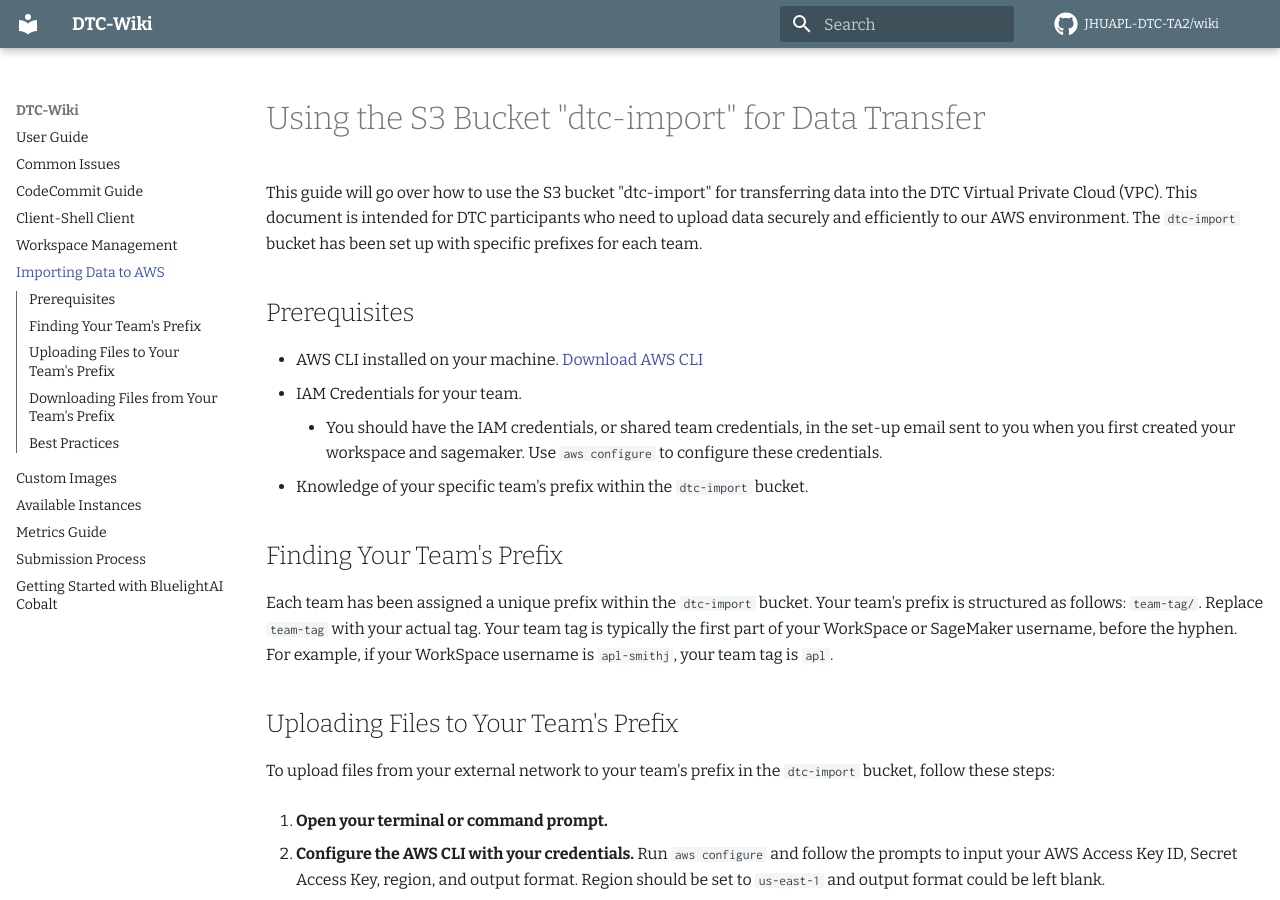
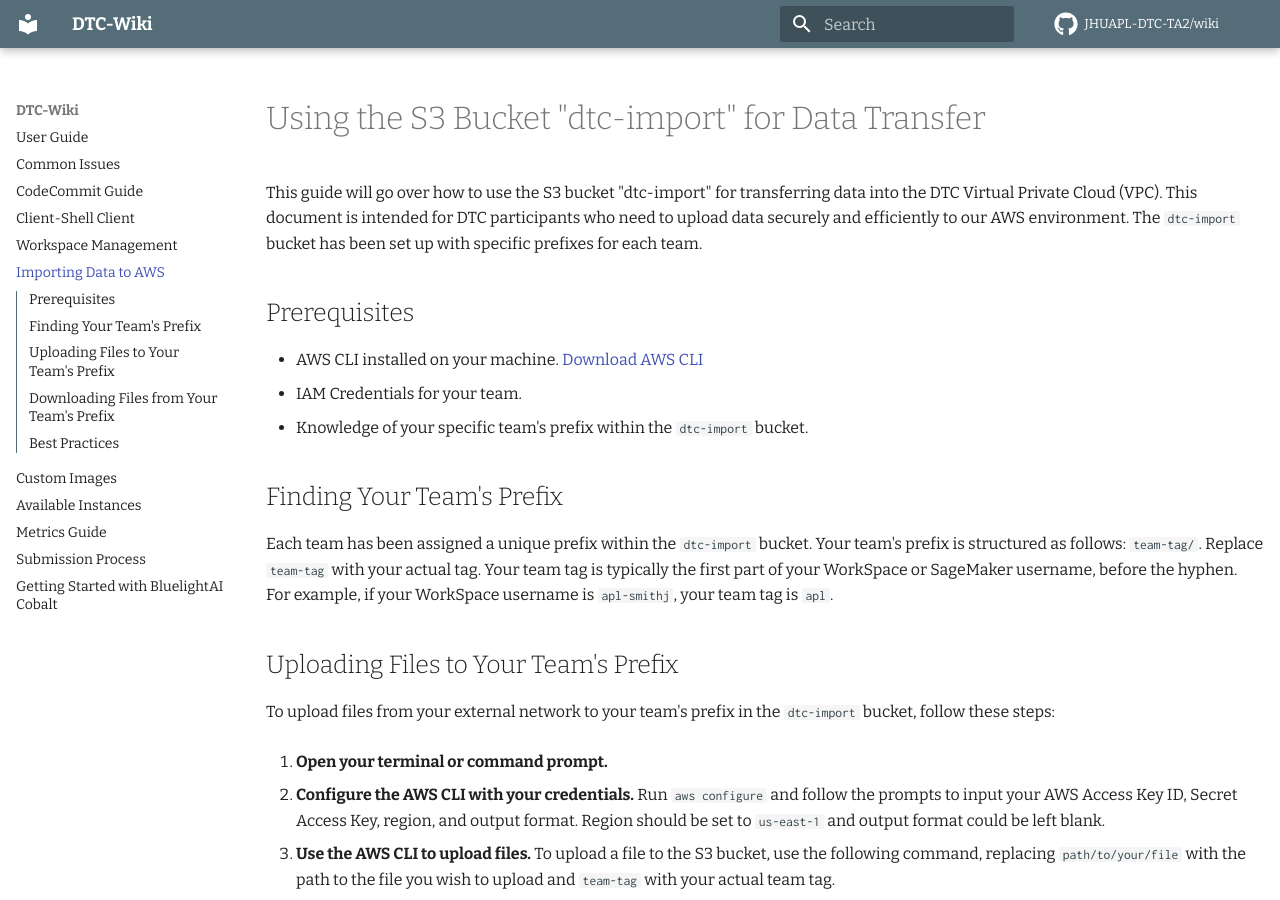
Before and after one commit to JHUAPL-DTC-TA2/wiki, an MkDocs documentation site: the page built from docs/importing_data.md, in a window 1280 px wide and 900 px high. Built offline with MkDocs 1.6.1 and Material for MkDocs 9.7.7, drawn with Linux system fonts in a browser that asks for light colours; comment, search, counter and statistics services are not loaded.

Commit message:
revert changes for now

```diff
--- a/docs/importing_data.md
+++ b/docs/importing_data.md
@@ -6,7 +6,6 @@ This guide will go over how to use the S3 bucket "dtc-import" for transferring d
 
 - AWS CLI installed on your machine. [Download AWS CLI](https://aws.amazon.com/cli/)
 - IAM Credentials for your team.
-    - You should have the IAM credentials, or shared team credentials, in the set-up email sent to you when you first created your workspace and sagemaker. Use `aws configure` to configure these credentials.
 - Knowledge of your specific team's prefix within the `dtc-import` bucket.
 
 ## Finding Your Team's Prefix
```
